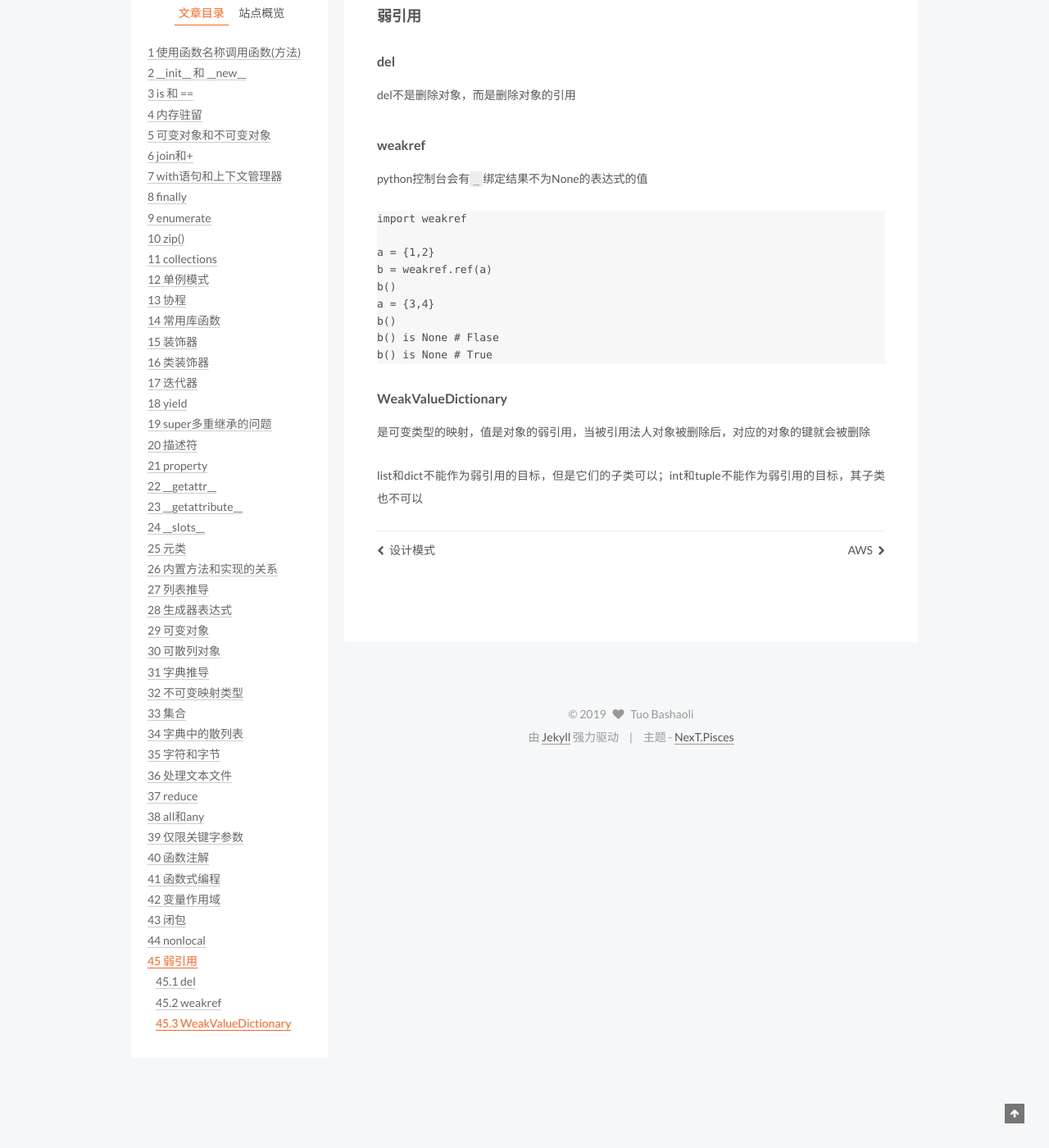
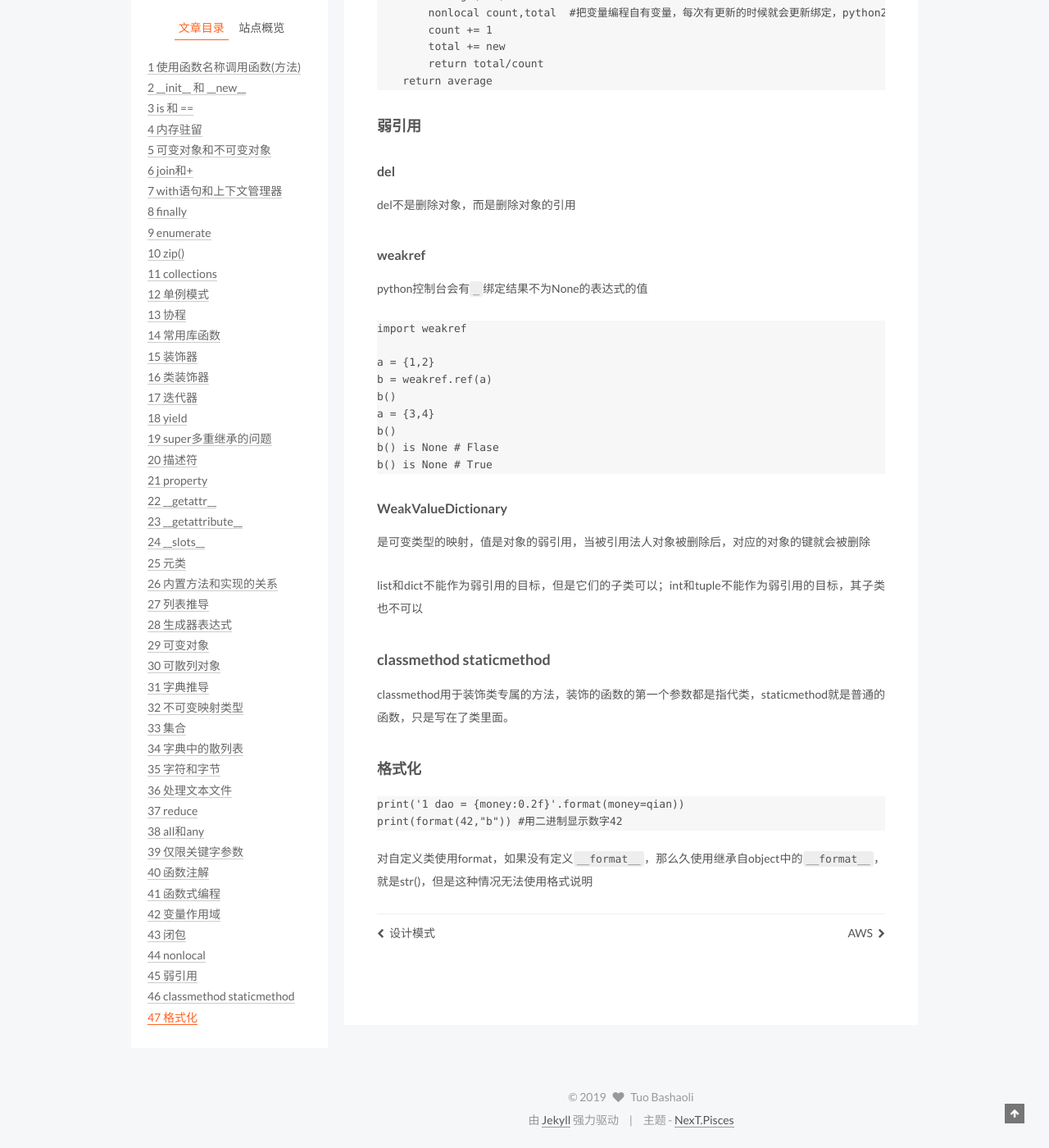
Before and after one commit to tuobashaoli/tuobashaoli.github.io, a Jekyll site: the page built from _posts/2019-05-03-python.markdown, in a window 1280 px wide and 1400 px high, scrolled down 18908 px. Shown: the whole window at 82% size. Built offline with Jekyll 4.4.1, drawn with Linux system fonts in a browser that asks for light colours; comment, search, counter and statistics services are not loaded; some of the changed text lies outside the part shown.

Commit message:
update python

````diff
--- a/_posts/2019-05-03-python.markdown
+++ b/_posts/2019-05-03-python.markdown
@@ -500,7 +500,11 @@ print(rec.width)
 
 ### \_\_slots\_\_
 
-会限制类的实例中可以添加的属性
+会限制类的实例中可以添加的属性，但是实际上这个是用来优化类的属性存储的，一旦设置了这个属性，解释器就会使用类似命名元组的存储结构进行存储类的属性，而不是使用字典去存储
+
+解释器会忽略继承的`__slots__`属性
+
+如果不把`__weakref__`加入`__slots__`中，该实例就不能作为弱引用
 
 
 ### 元类
@@ -856,3 +860,16 @@ b() is None # True
 是可变类型的映射，值是对象的弱引用，当被引用法人对象被删除后，对应的对象的键就会被删除
 
 list和dict不能作为弱引用的目标，但是它们的子类可以；int和tuple不能作为弱引用的目标，其子类也不可以
+
+### classmethod staticmethod
+
+classmethod用于装饰类专属的方法，装饰的函数的第一个参数都是指代类，staticmethod就是普通的函数，只是写在了类里面。
+
+### 格式化
+
+```python3
+print('1 dao = {money:0.2f}'.format(money=qian))
+print(format(42,"b")) #用二进制显示数字42
+```
+
+对自定义类使用format，如果没有定义`__format__`，那么久使用继承自object中的`__format__`，就是str()，但是这种情况无法使用格式说明
````
